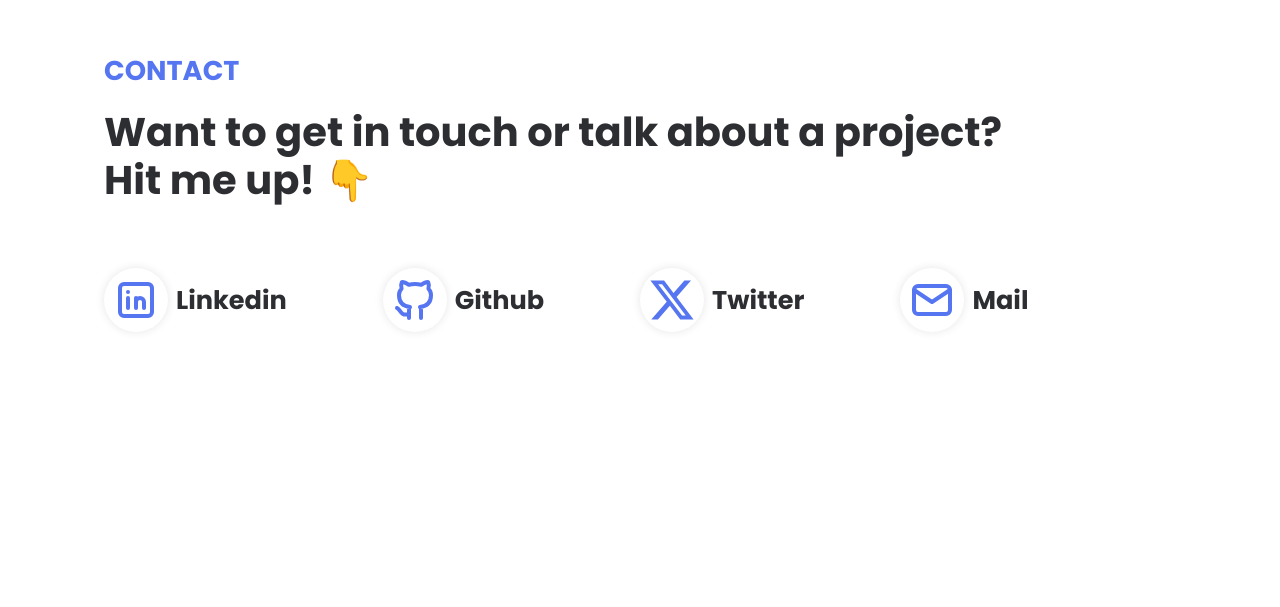
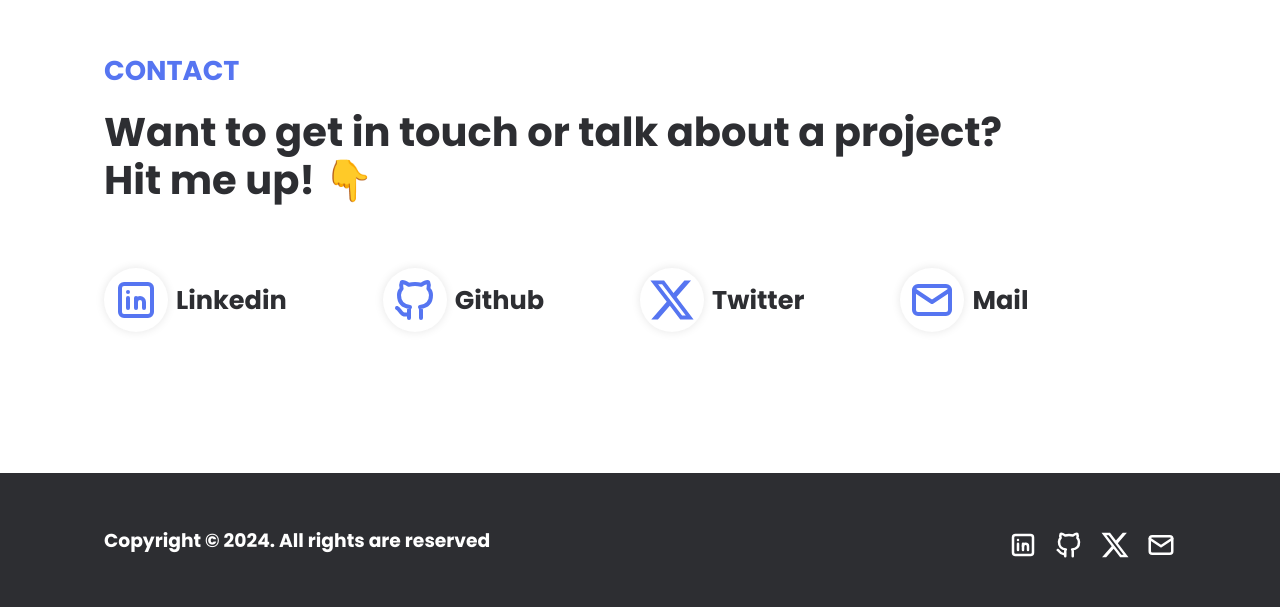
Before and after one commit to saurabh-utekar/personal-portfolio, a plain HTML site: page index.html in a window 1280 px wide. Shown: the part 2551-3158 px from the top of the page. Before the commit the page ends 3024 px from the top, so only its background shows below. Drawn offline with Linux system fonts and the light colour scheme.

Commit message:
Added footer section

```diff
--- a/index.html
+++ b/index.html
@@ -147,7 +147,7 @@
                     </div>
                     <div class="contact-links">
                             <a href="https://www.linkedin.com/in/saurabh-utekar-405800174/" aria-label="linkedin"
-                            class="btn contact-details" target="_blank">
+                            class="contact-details" target="_blank">
                             <span>
                                 <svg xmlns="http://www.w3.org/2000/svg" width="3rem" height="3rem" viewBox="0 0 24 24"
                                     fill="none" stroke="currentColor" stroke-width="2" stroke-linecap="round"
@@ -159,7 +159,7 @@
                             </span>
                             <h3>Linkedin</h3>
                             </a>
-                        <a href="https://github.com/saurabh-utekar" aria-label="github" class="btn contact-details"
+                        <a href="https://github.com/saurabh-utekar" aria-label="github" class="contact-details"
                             target="_blank">
                             <span>
                                 <svg xmlns="http://www.w3.org/2000/svg" width="3rem" height="3rem" viewBox="0 0 24 24"
@@ -172,7 +172,7 @@
                             <h3>Github</h3>
                         </a>
                         <a href="https://twitter.com/SaurabhUtekar23" target="_blank" aria-label="twitter"
-                            class="btn contact-details">
+                            class="contact-details">
                             <span>
                                 <svg xmlns="http://www.w3.org/2000/svg" width="3rem" height="3rem" viewBox="0 0 24 24">
 	                                <path fill="currentColor" d="M18.205 2.25h3.308l-7.227 8.26l8.502 11.24H16.13l-5.214-6.817L4.95 21.75H1.64l7.73-8.835L1.215 2.25H8.04l4.713 6.231zm-1.161 17.52h1.833L7.045 4.126H5.078z" />
@@ -181,7 +181,7 @@
                             <h3>Twitter</h3>
                         </a>
                         <a href="mailto:saurabhutekar13@gmail.com" target="_blank" aria-label="email"
-                            class="btn contact-details">
+                            class="contact-details">
                             <span>
                                 <svg xmlns="http://www.w3.org/2000/svg" width="3rem" height="3rem" viewBox="0 0 24 24"
                                     fill="none" stroke="currentColor" stroke-width="2" stroke-linecap="round"
@@ -197,6 +197,47 @@
             </div>
         </section>
         <!-- End of contact section -->
+        <!-- Start of footer section -->
+        <footer>
+            <div class="section-container">
+                <div class="footer-section">
+                    <h3>Copyright &copy; 2024. All rights are reserved</h3>
+                    <div class="footer-links">
+                        <a href="https://www.linkedin.com/in/saurabh-utekar-405800174/" aria-label="linkedin" target="_blank">
+                                <svg xmlns="http://www.w3.org/2000/svg" width0px" height="30px" viewBox="0 0 24 24"
+                                    fill="none" stroke="currentColor" stroke-width="2" stroke-linecap="round"
+                                    stroke-linejoin="round">
+                                    <path d="M4 4m0 2a2 2 0 0 1 2 -2h12a2 2 0 0 1 2 2v12a2 2 0 0 1 -2 2h-12a2 2 0 0 1 -2 -2z"></path>
+                                    <path d="M8 11l0 5"></path><path d="M8 8l0 .01"></path><path d="M12 16l0 -5"></path>
+                                    <path d="M16 16v-3a2 2 0 0 0 -4 0"></path>
+                                </svg>
+                        </a>
+                        <a href="https://github.com/saurabh-utekar" aria-label="github" target="_blank">
+                                <svg xmlns="http://www.w3.org/2000/svg" width="30px" height="30px" viewBox="0 0 24 24"
+                                    fill="none" stroke="currentColor" stroke-linecap="round" stroke-linejoin="round"
+                                    stroke-width="2">
+                                    <path
+                                        d="M9 19c-4.3 1.4-4.3-2.5-6-3m12 5v-3.5c0-1 .1-1.4-.5-2c2.8-.3 5.5-1.4 5.5-6a4.6 4.6 0 0 0-1.3-3.2a4.2 4.2 0 0 0-.1-3.2s-1.1-.3-3.5 1.3a12.3 12.3 0 0 0-6.2 0C6.5 2.8 5.4 3.1 5.4 3.1a4.2 4.2 0 0 0-.1 3.2A4.6 4.6 0 0 0 4 9.5c0 4.6 2.7 5.7 5.5 6c-.6.6-.6 1.2-.5 2V21" />
+                                </svg>
+                        </a>
+                        <a href="https://twitter.com/SaurabhUtekar23" target="_blank" aria-label="twitter">
+                                <svg xmlns="http://www.w3.org/2000/svg" width="30px" height="30px" viewBox="0 0 24 24">
+	                                <path fill="currentColor" d="M18.205 2.25h3.308l-7.227 8.26l8.502 11.24H16.13l-5.214-6.817L4.95 21.75H1.64l7.73-8.835L1.215 2.25H8.04l4.713 6.231zm-1.161 17.52h1.833L7.045 4.126H5.078z" />
+                                </svg>
+                        </a>
+                        <a href="mailto:saurabhutekar13@gmail.com" target="_blank" aria-label="email">
+                                <svg xmlns="http://www.w3.org/2000/svg" width="30px" height="30px" viewBox="0 0 24 24"
+                                    fill="none" stroke="currentColor" stroke-width="2" stroke-linecap="round"
+                                    stroke-linejoin="round" class="tabler-icon tabler-icon-mail">
+                                    <path d="M3 7a2 2 0 0 1 2 -2h14a2 2 0 0 1 2 2v10a2 2 0 0 1 -2 2h-14a2 2 0 0 1 -2 -2v-10z"></path>
+                                    <path d="M3 7l9 6l9 -6"></path>
+                                </svg>
+                        </a>
+                    </div>
+                </div>
+            </div>
+        </footer>
+        <!-- End of footer section -->
     </div>
 </body>
 </html>
--- a/styles.css
+++ b/styles.css
@@ -250,6 +250,7 @@ h2{
 .project:hover .code{
     color: #fff;
 }
+/* CSS for contact section */
 .contact{
     /* border: 2px solid black; */
     background-color: #fff;
@@ -314,3 +315,42 @@ h2{
 .contact-details:hover{
    top: 10px;
 }
+/* CSS for footer section */
+footer{
+    background-color: #2d2e32;
+    padding: 2rem 0;
+    width: 100%;
+}
+.footer-section{
+    display: flex;
+    align-items: center;
+    justify-content: space-between;
+}
+.footer-section h3{
+    color: #fff;
+}
+.footer-links{
+    display: flex;
+    align-items: center;
+    justify-content: center;
+    gap: 1rem;
+    margin-top: 0.9rem;
+}
+.footer-links a{
+    text-decoration: none;
+    color: #fff;
+    font-size: 2.3rem;
+    transition: transform 0.2s ease-in;
+}
+.footer-links a:hover{
+    transform: scale(1.2);
+}
+/* CSS for mobile responsiveness */
+@media only screen and (max-width: 720px){
+    #navbar{
+        /* border: 2px solid red; */
+        flex-direction: column;
+        justify-content: center;
+        gap: 0.7rem;
+    }
+}
```
